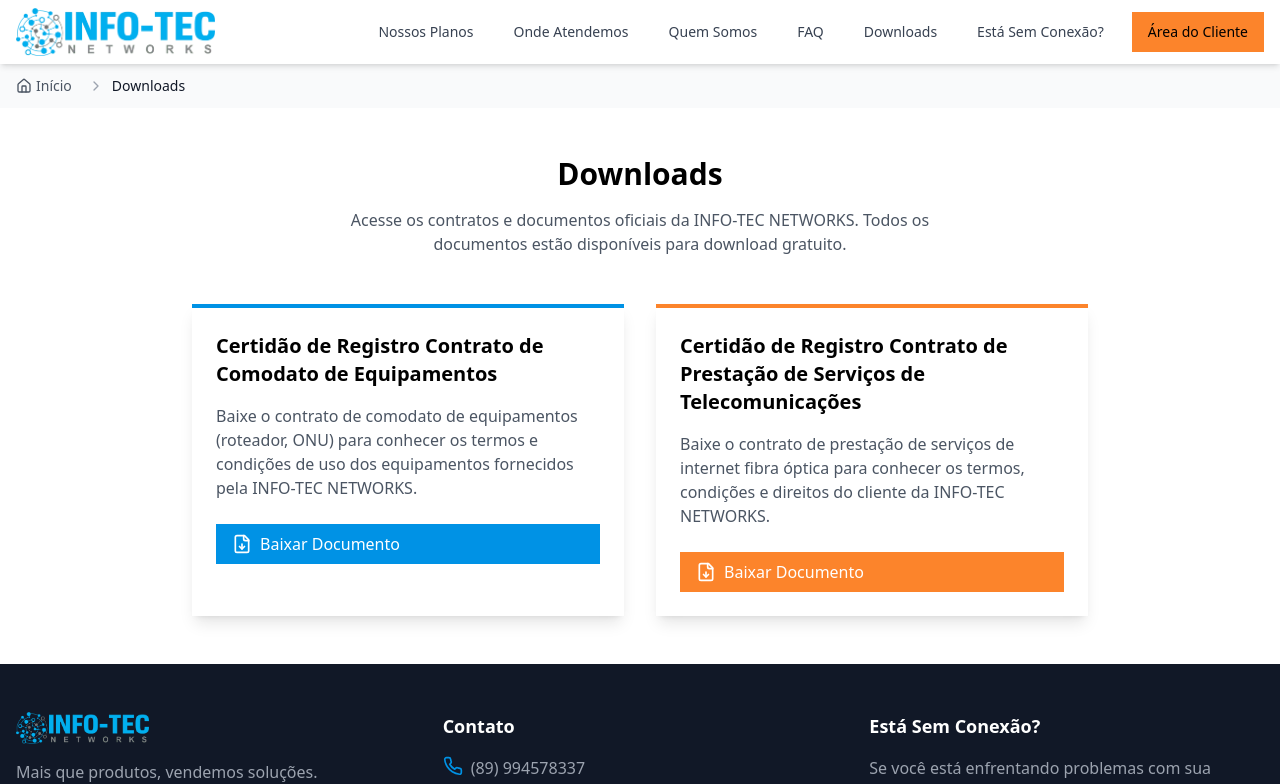
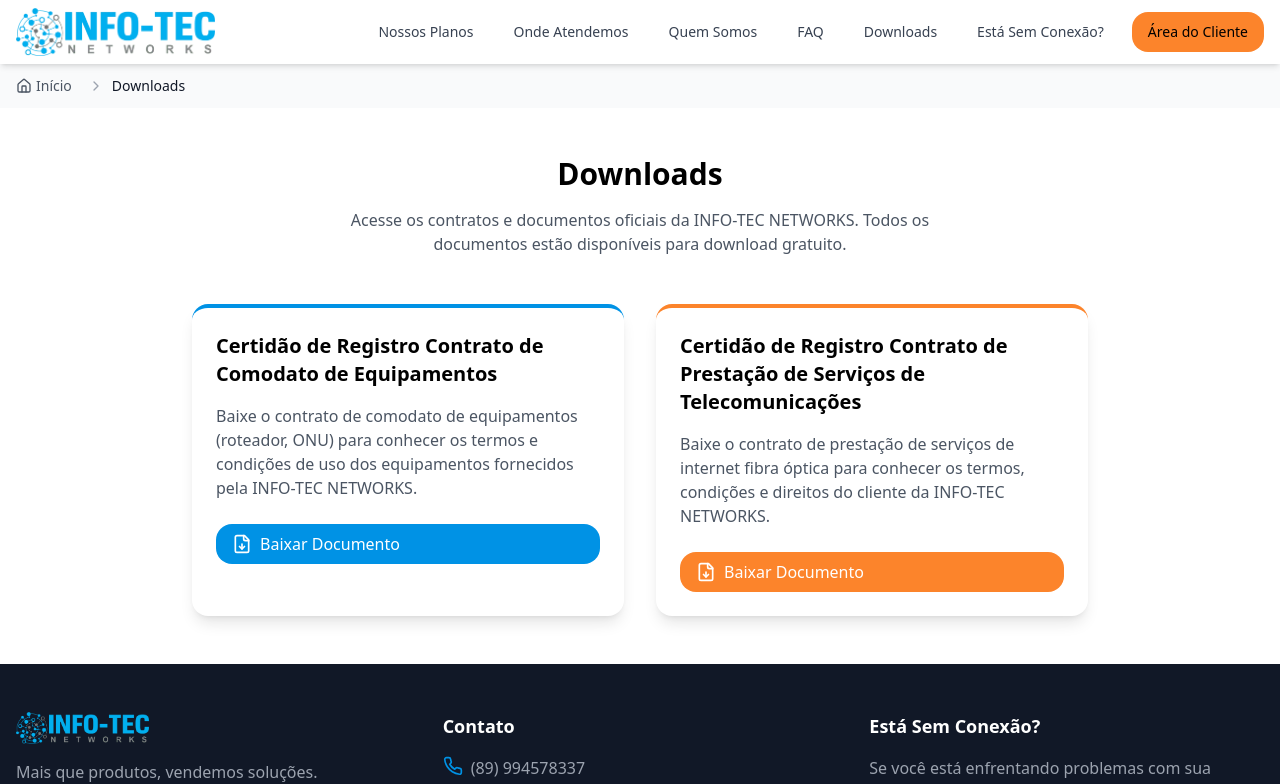
Before and after one commit to infotecpi/landingpageinfotec, a Next.js app: page /downloads in a window 1280 px wide. Shown: the top 784 px of the page. Built offline with nearby package versions, Linux system fonts and the light colour scheme.

Commit message:
Altera bordas dos componentes para formato arredondado, melhorando a estética visual do site.

```diff
--- a/app/downloads/page.tsx
+++ b/app/downloads/page.tsx
@@ -36,7 +36,7 @@
         </p>
 
         <div className='grid md:grid-cols-2 gap-8 max-w-4xl mx-auto'>
-          <article className='bg-white rounded-lg shadow-lg p-6 border-t-4 border-[#0092e5]'>
+          <article className='bg-white rounded-2xl shadow-lg p-6 border-t-4 border-[#0092e5]'>
             <h2 className='text-xl font-bold mb-4'>
               Certidão de Registro Contrato de Comodato de Equipamentos
             </h2>
@@ -46,7 +46,7 @@
             </p>
             <Link
               href='https://drive.google.com/file/d/1Ljuv0AbqRdVB-YRUID1lYOKlGPE_IshG/view'
-              className='flex items-center gap-2 bg-[#0092e5] text-white px-4 py-2 rounded-md hover:bg-[#0078bd] transition-colors'
+              className='flex items-center gap-2 bg-[#0092e5] text-white px-4 py-2 rounded-2xl hover:bg-[#0078bd] transition-colors'
               target='_blank'
               rel='noopener noreferrer'
             >
@@ -55,7 +55,7 @@
             </Link>
           </article>
 
-          <article className='bg-white rounded-lg shadow-lg p-6 border-t-4 border-[#fc842b]'>
+          <article className='bg-white rounded-2xl shadow-lg p-6 border-t-4 border-[#fc842b]'>
             <h2 className='text-xl font-bold mb-4'>
               Certidão de Registro Contrato de Prestação de Serviços de
               Telecomunicações
@@ -66,7 +66,7 @@
             </p>
             <Link
               href='https://drive.google.com/file/d/1Onp8X90qrQSjriWE_bddOIyEEGgpYHB4/view'
-              className='flex items-center gap-2 bg-[#fc842b] text-white px-4 py-2 rounded-md hover:bg-[#e07525] transition-colors'
+              className='flex items-center gap-2 bg-[#fc842b] text-white px-4 py-2 rounded-2xl hover:bg-[#e07525] transition-colors'
               target='_blank'
               rel='noopener noreferrer'
             >
--- a/components/clients.tsx
+++ b/components/clients.tsx
@@ -30,7 +30,7 @@
         </div>
 
         <div className='max-w-4xl mx-auto'>
-          <div className='bg-white p-6 rounded-lg shadow-lg'>
+          <div className='bg-white p-6 rounded-2xl shadow-lg'>
             <h3 className='text-xl font-bold mb-6 flex items-center'>
               <Building className='mr-2 text-[#0092e5]' />
               Alguns de nossos clientes
--- a/components/faq.tsx
+++ b/components/faq.tsx
@@ -72,7 +72,7 @@
         </div>
 
         <div className='max-w-4xl mx-auto'>
-          <div className='bg-white rounded-lg shadow-lg overflow-hidden'>
+          <div className='bg-white rounded-2xl shadow-lg overflow-hidden'>
             <div className='bg-gradient-to-r from-[#0092e5] to-[#0078bd] p-6'>
               <h3 className='text-xl font-bold text-white'>
                 Dúvidas Mais Comuns
@@ -95,19 +95,19 @@
           </div>
 
           <div className='mt-8 text-center'>
-            <div className='bg-gradient-to-r from-[#fc842b] to-[#e07525] p-6 rounded-lg text-white'>
+            <div className='bg-gradient-to-r from-[#fc842b] to-[#e07525] p-6 rounded-2xl text-white'>
               <h3 className='text-xl font-bold mb-2'>Ainda tem dúvidas?</h3>
               <p className='mb-4'>Nossa equipe está pronta para ajudar você!</p>
               <div className='flex flex-wrap justify-center gap-4'>
                 <a
                   href='tel:89994578337'
-                  className='bg-white text-[#fc842b] px-6 py-2 rounded-md font-semibold hover:bg-gray-100 transition-colors'
+                  className='bg-white text-[#fc842b] px-6 py-2 rounded-2xl font-semibold hover:bg-gray-100 transition-colors'
                 >
                   Ligar Agora
                 </a>
                 <a
                   href='mailto:cavalcante@infotecpi.com.br'
-                  className='bg-white text-[#fc842b] px-6 py-2 rounded-md font-semibold hover:bg-gray-100 transition-colors'
+                  className='bg-white text-[#fc842b] px-6 py-2 rounded-2xl font-semibold hover:bg-gray-100 transition-colors'
                 >
                   Enviar E-mail
                 </a>
--- a/components/floating-banner.tsx
+++ b/components/floating-banner.tsx
@@ -48,7 +48,7 @@
           </p>
 
           <Button
-            className='w-full bg-white text-[#fc842b] hover:bg-gray-100 font-bold text-sm py-2 shadow-lg'
+            className='w-full bg-white text-[#fc842b] hover:bg-gray-100 font-bold text-sm py-2 shadow-lg rounded-2xl'
             onClick={() => {
               document
                 .getElementById('planos')
--- a/components/hero.tsx
+++ b/components/hero.tsx
@@ -66,15 +66,15 @@
 
             {/* Benefits highlights */}
             <div className='grid grid-cols-1 md:grid-cols-3 gap-4 py-4'>
-              <div className='flex items-center space-x-2 bg-white/10 backdrop-blur-sm rounded-lg p-3'>
+              <div className='flex items-center space-x-2 bg-white/10 backdrop-blur-sm rounded-2xl p-3'>
                 <Zap className='w-5 h-5 text-yellow-300' />
                 <span className='text-sm font-medium'>Até 800 Mbps</span>
               </div>
-              <div className='flex items-center space-x-2 bg-white/10 backdrop-blur-sm rounded-lg p-3'>
+              <div className='flex items-center space-x-2 bg-white/10 backdrop-blur-sm rounded-2xl p-3'>
                 <Shield className='w-5 h-5 text-green-300' />
                 <span className='text-sm font-medium'>Conexão Estável</span>
               </div>
-              <div className='flex items-center space-x-2 bg-white/10 backdrop-blur-sm rounded-lg p-3'>
+              <div className='flex items-center space-x-2 bg-white/10 backdrop-blur-sm rounded-2xl p-3'>
                 <Gift className='w-5 h-5 text-[#fc842b]' />
                 <span className='text-sm font-medium'>Instalação Inclusa</span>
               </div>
@@ -83,14 +83,14 @@
             <div className='flex flex-wrap gap-4'>
               <Button
                 size='lg'
-                className='bg-[#fc842b] hover:bg-[#e07525] text-white shadow-lg hover:shadow-xl transform hover:scale-105 transition-all duration-200 focus:ring-custom'
+                className='bg-[#fc842b] hover:bg-[#e07525] text-white shadow-lg hover:shadow-xl transform hover:scale-105 transition-all duration-200 focus:ring-custom rounded-2xl'
               >
                 <Link href='#planos'>Escolher Meu Plano Ideal</Link>
               </Button>
               <Button
                 size='lg'
                 variant='outline'
-                className='bg-white text-[#0092e5] hover:bg-gray-100 shadow-lg hover:shadow-xl transform hover:scale-105 transition-all duration-200 focus:ring-custom'
+                className='bg-white text-[#0092e5] hover:bg-gray-100 shadow-lg hover:shadow-xl transform hover:scale-105 transition-all duration-200 focus:ring-custom rounded-2xl'
               >
                 <Link href='#onde-atendemos'>
                   Consultar Disponibilidade na Minha Região
--- a/components/locations.tsx
+++ b/components/locations.tsx
@@ -26,7 +26,7 @@
           </p>
         </div>
 
-        <div className='max-w-4xl mx-auto bg-white rounded-lg shadow-lg overflow-hidden'>
+        <div className='max-w-4xl mx-auto bg-white rounded-2xl shadow-lg overflow-hidden'>
           <div className='bg-[#0092e5] p-6'>
             <h3 className='text-xl font-bold text-white flex items-center'>
               <MapPin className='mr-2' /> Nossas Áreas de Cobertura
--- a/components/navbar.tsx
+++ b/components/navbar.tsx
@@ -67,7 +67,7 @@
               Está Sem Conexão?
             </Link>
             <Button
-              className='bg-[#fc842b] hover:bg-[#e07525] ml-4'
+              className='bg-[#fc842b] hover:bg-[#e07525] ml-4 rounded-2xl'
               onClick={() =>
                 (window.location.href =
                   'https://ixc.infotecpi.com.br/central_assinante_web/login')
@@ -141,7 +141,7 @@
               </Link>
               <div className='pt-2'>
                 <Button
-                  className='w-full bg-[#fc842b] hover:bg-[#e07525]'
+                  className='w-full bg-[#fc842b] hover:bg-[#e07525] rounded-2xl'
                   onClick={() =>
                     (window.location.href =
                       'https://ixc.infotecpi.com.br/central_assinante_web/login')
```
